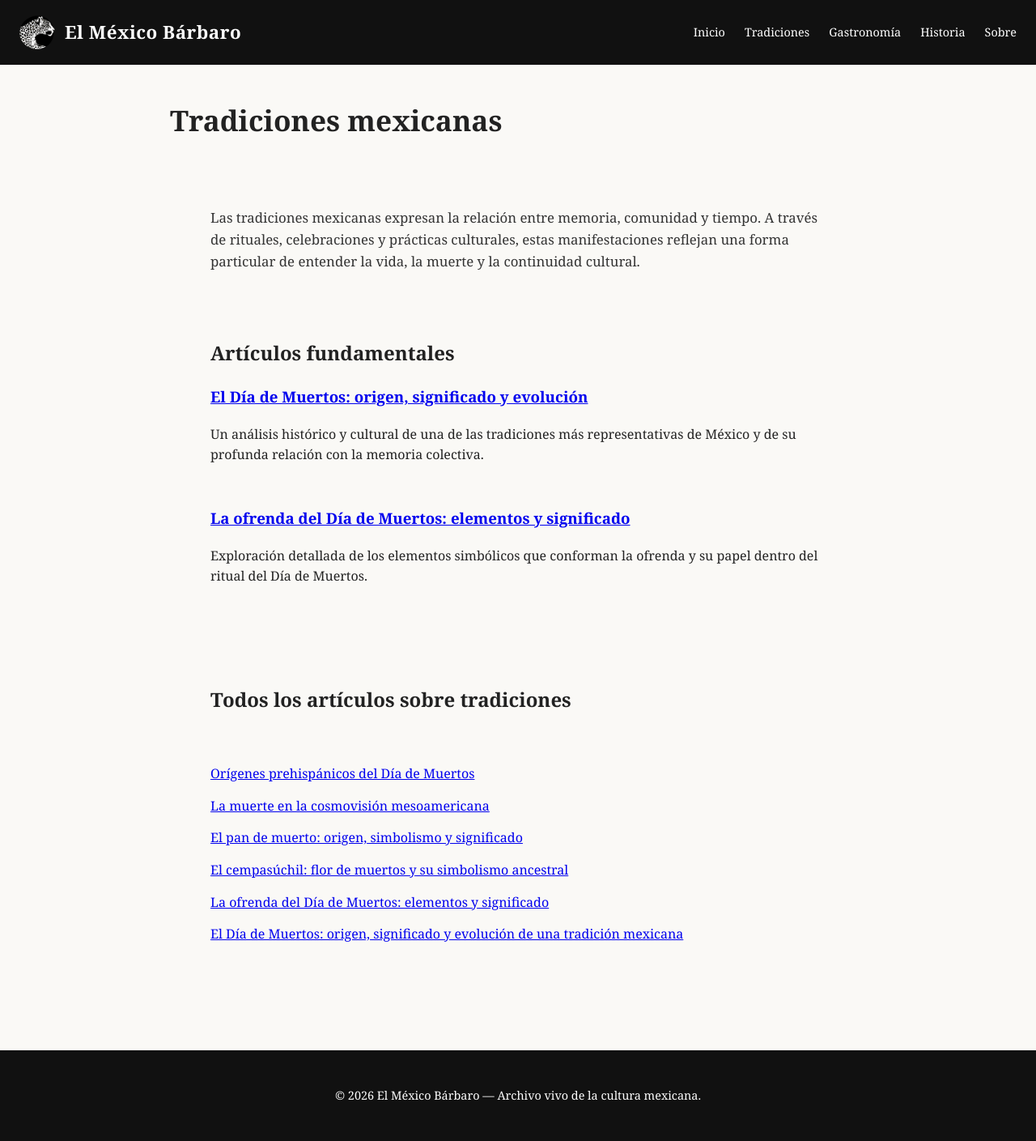
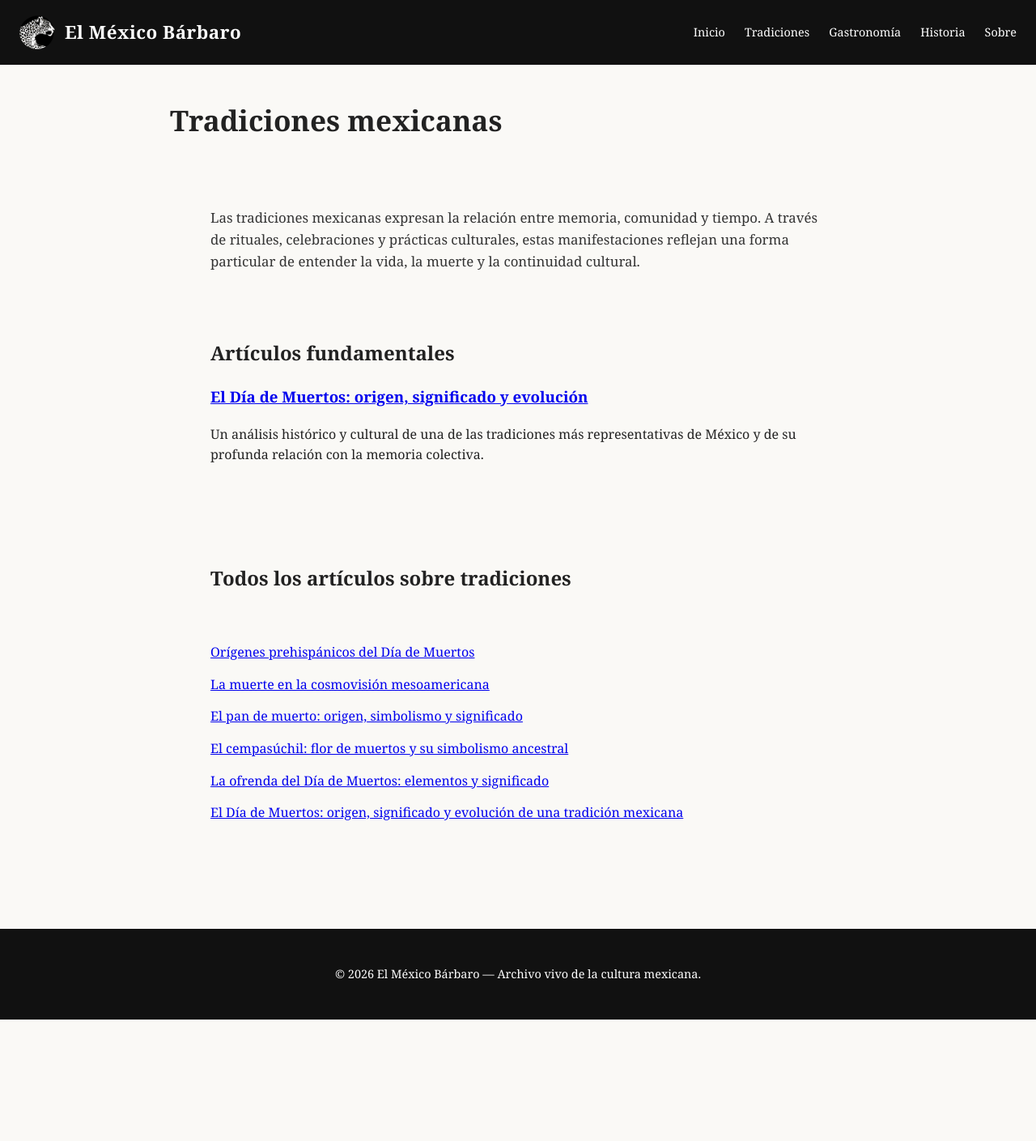
Before and after one commit to elbracamonte/elbracamonte.github.io, a Jekyll site: the page built from tradiciones/index.html, in a window 1280 px wide. Shown: the whole page at 81% size. Built offline with Jekyll 4.4.1, drawn with Linux system fonts in a browser that asks for light colours; after the commit the page ends 1259 px from its top, so only the background shows below that.

Commit message:
Update index.html

```diff
--- a/tradiciones/index.html
+++ b/tradiciones/index.html
@@ -28,18 +28,6 @@ description: "Archivo cultural sobre las tradiciones mexicanas, sus rituales, ce
       colectiva.
     </p>
   </article>
-
-  <article class="featured-article">
-    <h3>
-      <a href="/tradiciones/ofrenda-dia-de-muertos/">
-        La ofrenda del Día de Muertos: elementos y significado
-      </a>
-    </h3>
-    <p>
-      Exploración detallada de los elementos simbólicos que conforman la
-      ofrenda y su papel dentro del ritual del Día de Muertos.
-    </p>
-  </article>
 </section>
 
 <section class="category-list">
```
